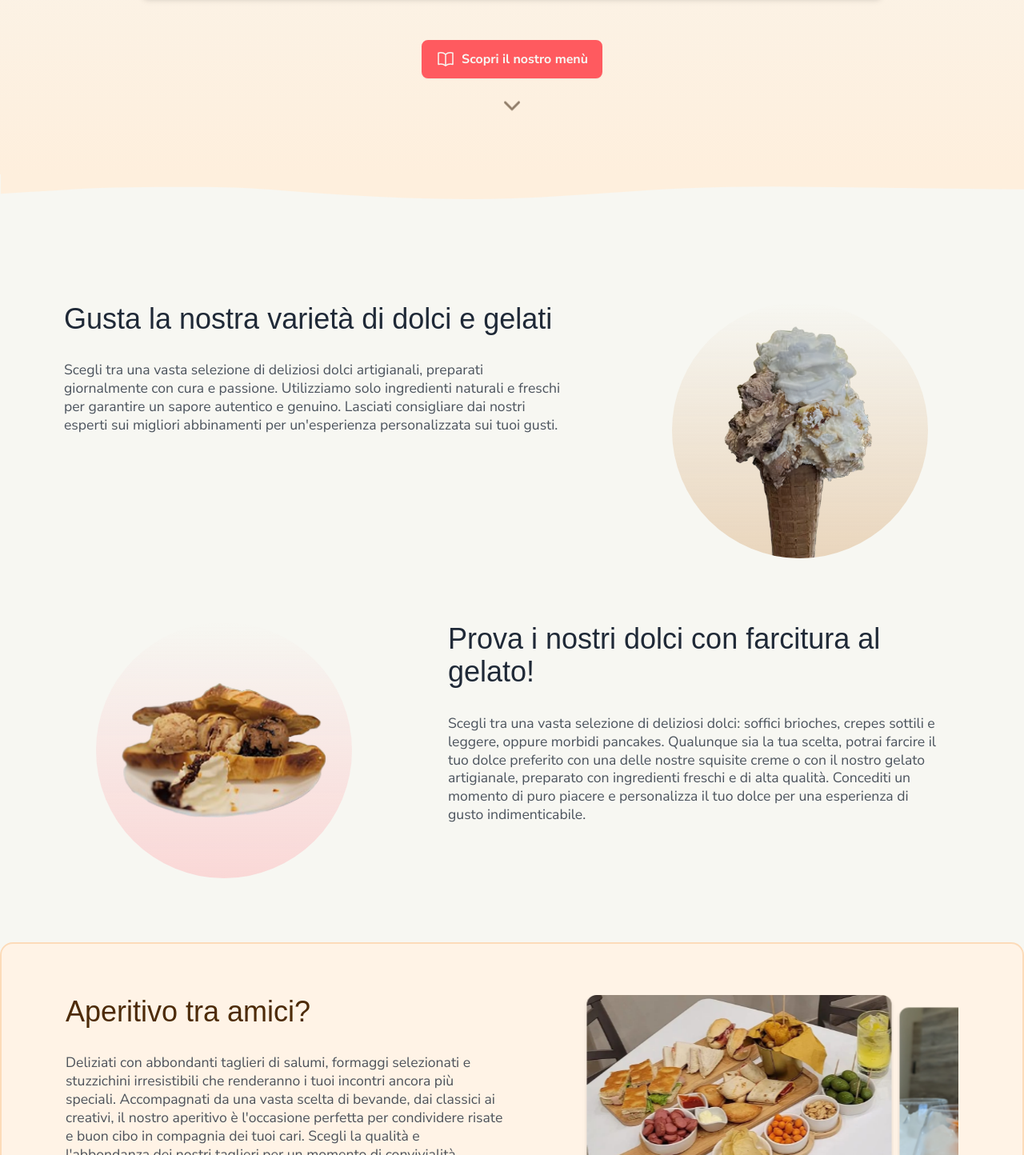
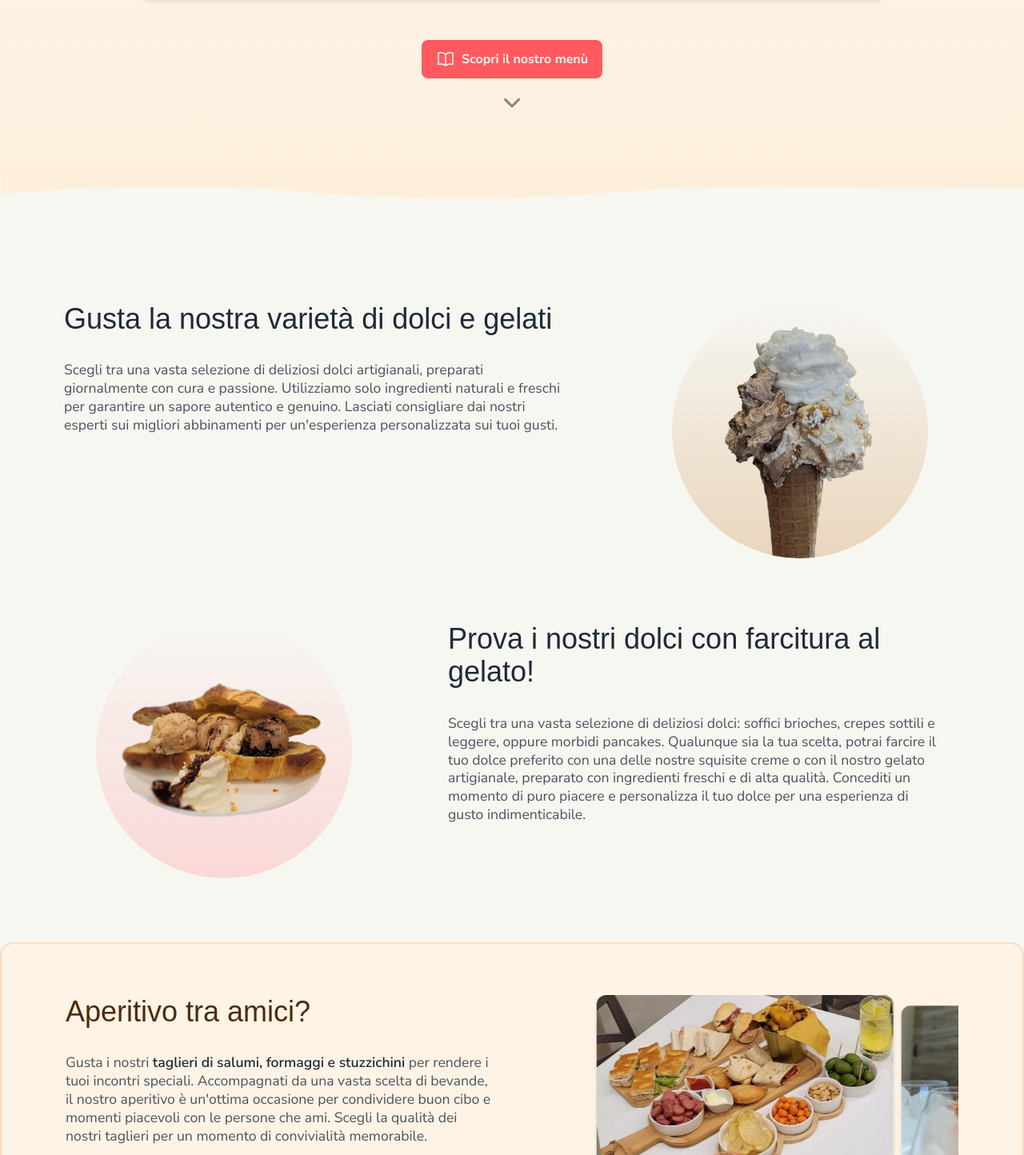
Before and after one commit to federicofrasca796/crema-cioccolato-bt, a Next.js app: page / in a window 1280 px wide. Shown: the part 626-2070 px from the top of the page at 80% size. Built offline with nearby package versions, Linux system fonts and the light colour scheme; a web font is replaced by a local one.

Commit message:
🐛 fix(hp ref): fix homepage refs, shorten apertivo copy

```diff
--- a/src/app/page.tsx
+++ b/src/app/page.tsx
@@ -3,7 +3,7 @@
 import ReviewCard from '@/components/ReviewCard';
 import Accordion from '@/components/elements/Accordion';
 import Link from '@/components/elements/Link';
-import Carousel from '@/components/elements/carousel';
+import Carousel from '@/components/elements/Carousel';
 import StickyCTABottom from '@/components/layout/BottomCTA';
 import Navbar from '@/components/layout/Navbar';
 import { aperitivoCarouselSlides } from '@/data/home/aperitivoCarouselSlides';
@@ -21,19 +21,19 @@ import { useRef } from 'react';
 import IcecreamConeCutout from '../../public/images/icecream_cone_cutout.png';
 import CroissantIcecreamCutout from '../../public/images/croissant_icecream_cutout.png';
 
-export default function Home() {
+export default function HomePage() {
   const section1 = useRef(null);
   const section2 = useRef(null);
   const section3 = useRef(null);
-  const topCTA = useRef(null);
+  const heroCTA = useRef(null);
 
-  const { isSticky } = useSticky(topCTA);
+  const { isSticky } = useSticky(heroCTA);
 
   return (
     <>
       <Navbar trackedSections={[section1, section2, section3]} />
 
-      <section ref={section1} id={NAV_LINKS[0].href}>
+      <section>
         <section className='bottom-wave h-[calc(100dvh-112px)] bg-gradient-to-b from-transparent to-secondary px-3.5 after:h-8 md:mt-10 md:h-[calc(100dvh-174px)] md:px-0'>
           <div className='mx-auto h-[calc(100%-150px)] md:h-[calc(100%-180px)]'>
             <Carousel
@@ -44,7 +44,7 @@ export default function Home() {
               autoplay
             />
           </div>
-          <div className='mt-5 text-center md:mt-3' ref={topCTA}>
+          <div className='mt-5 text-center md:mt-3' ref={heroCTA}>
             <Link
               href='menu'
               type='button'
@@ -54,11 +54,18 @@ export default function Home() {
               <BookOpenIcon className='w-6' />
               Scopri il nostro menù
             </Link>
-            <ChevronDownIcon className='mx-auto mt-5 w-10 animate-bounce fill-smokyBrown-600 md:mt-4' />
+
+            <a href={'#' + NAV_LINKS[0].href}>
+              <ChevronDownIcon className='mx-auto mt-5 w-10 animate-bounce fill-smokyBrown-600 md:mt-4' />
+            </a>
           </div>
         </section>
 
-        <section className='mb-20 mt-24 md:mt-40'>
+        <section
+          ref={section1}
+          id={NAV_LINKS[0].href}
+          className='mb-20 mt-24 md:mt-40'
+        >
           <div className='container mx-auto mb-20 grid grid-cols-1 gap-20 md:grid-cols-5'>
             <div className='prose md:col-span-3'>
               <h1>Gusta la nostra varietà di dolci e gelati</h1>
@@ -117,18 +124,17 @@ export default function Home() {
             className='mx-2 mb-20 rounded-2xl border-2 border-primary-100 bg-primary-0 py-6 md:mx-auto md:max-w-screen-md md:py-16 lg:max-w-screen-lg xl:max-w-screen-xl'
             id='aperitivo'
           >
-            <div className='container mx-auto grid grid-cols-1 gap-10 md:grid-cols-2 md:gap-12 md:gap-5'>
+            <div className='container mx-auto grid grid-cols-1 gap-10 md:grid-cols-2 md:gap-12'>
               <div className='prose prose-h1:text-primary-900'>
                 <h1>Aperitivo tra amici?</h1>
                 <p>
-                  Deliziati con abbondanti taglieri di salumi, formaggi
-                  selezionati e stuzzichini irresistibili che renderanno i tuoi
-                  incontri ancora più speciali. Accompagnati da una vasta scelta
-                  di bevande, dai classici ai creativi, il nostro aperitivo è
-                  l&apos;occasione perfetta per condividere risate e buon cibo
-                  in compagnia dei tuoi cari. Scegli la qualità e
-                  l&apos;abbondanza dei nostri taglieri per un momento di
-                  convivialità indimenticabile.
+                  Gusta i nostri{' '}
+                  <strong>taglieri di salumi, formaggi e stuzzichini</strong>{' '}
+                  per rendere i tuoi incontri speciali. Accompagnati da una
+                  vasta scelta di bevande, il nostro aperitivo è un&apos;ottima
+                  occasione per condividere buon cibo e momenti piacevoli con le
+                  persone che ami. Scegli la qualità dei nostri taglieri per un
+                  momento di convivialità memorabile.
                 </p>
 
                 <Link
@@ -172,7 +178,6 @@ export default function Home() {
               title={faq.question}
               content={faq.answer}
               multiselection
-              // checked={idx === 0}
               key={idx}
             />
           ))}
```
